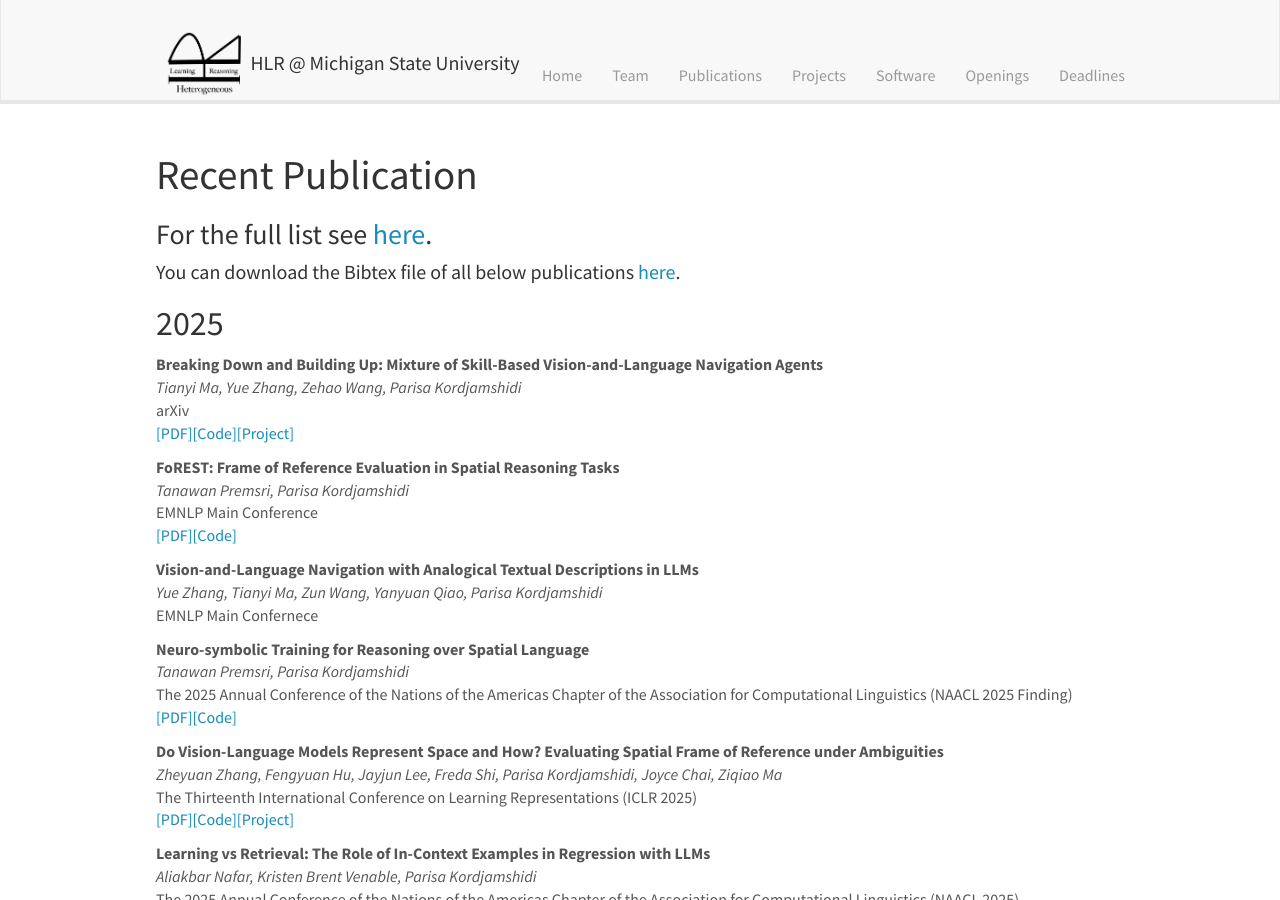
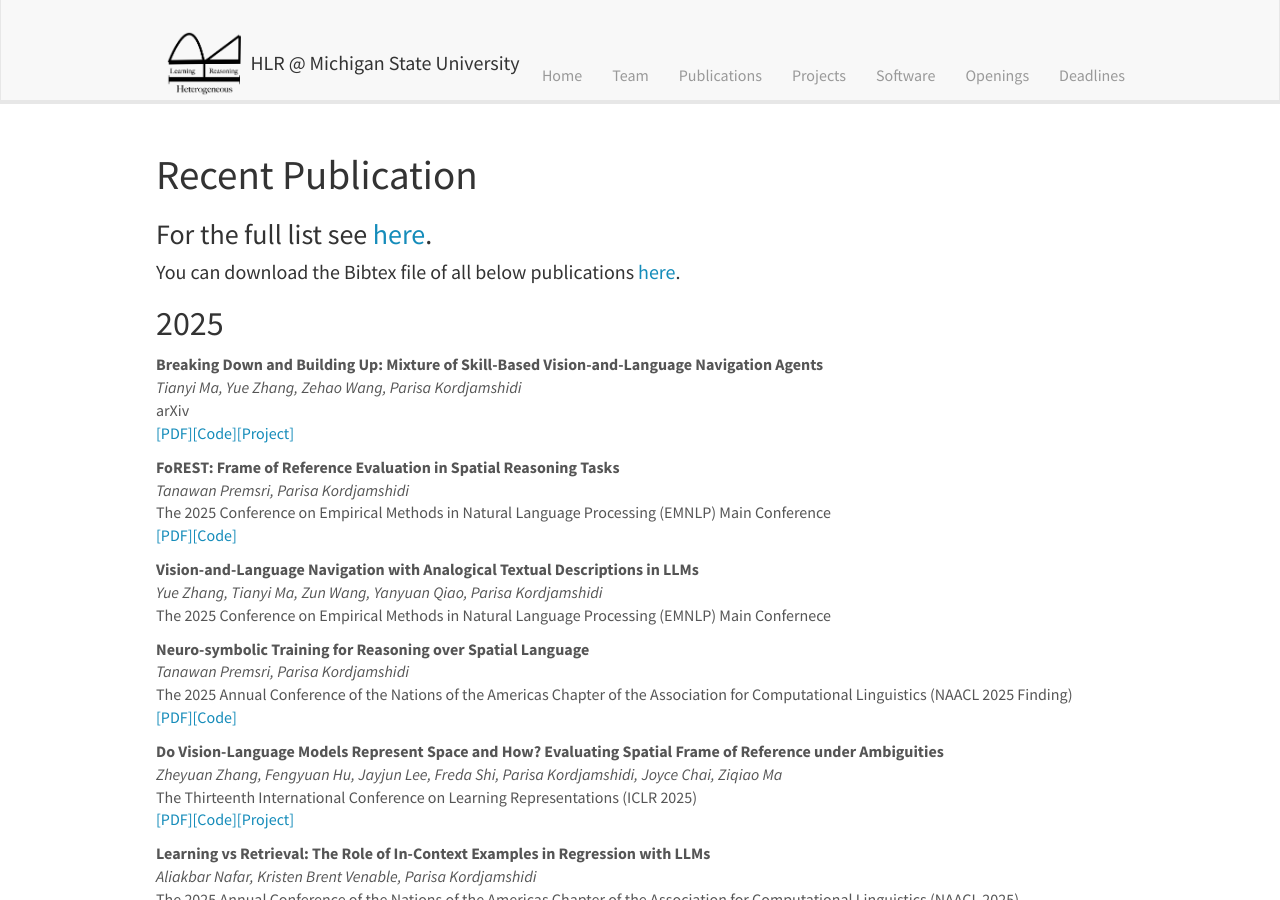
Before and after one commit to HLR/HLR.github.io, a Jekyll site: the page built from _pages/publications.md, in a window 1280 px wide and 900 px high. Built offline with Jekyll 4.4.1, drawn with Linux system fonts in a browser that asks for light colours; nearby versions of some CDN libraries.

Commit message:
Revise the name of EMNLP

```diff
--- a/_data/publist.yml
+++ b/_data/publist.yml
@@ -25,7 +25,7 @@
 
 - title: "FoREST: Frame of Reference Evaluation in Spatial Reasoning Tasks"
   authors: Tanawan Premsri, Parisa Kordjamshidi
-  venue: EMNLP Main Conference
+  venue: The 2025 Conference on Empirical Methods in Natural Language Processing (EMNLP) Main Conference
   year: 2025
   links:
     - url: https://arxiv.org/abs/2502.17775
@@ -35,7 +35,7 @@
 
 - title: "Vision-and-Language Navigation with Analogical Textual Descriptions in LLMs"
   authors: Yue Zhang, Tianyi Ma, Zun Wang, Yanyuan Qiao, Parisa Kordjamshidi
-  venue: EMNLP Main Confernece
+  venue: The 2025 Conference on Empirical Methods in Natural Language Processing (EMNLP) Main Confernece
   year: 2025
   # links:
   #   - url:
```
